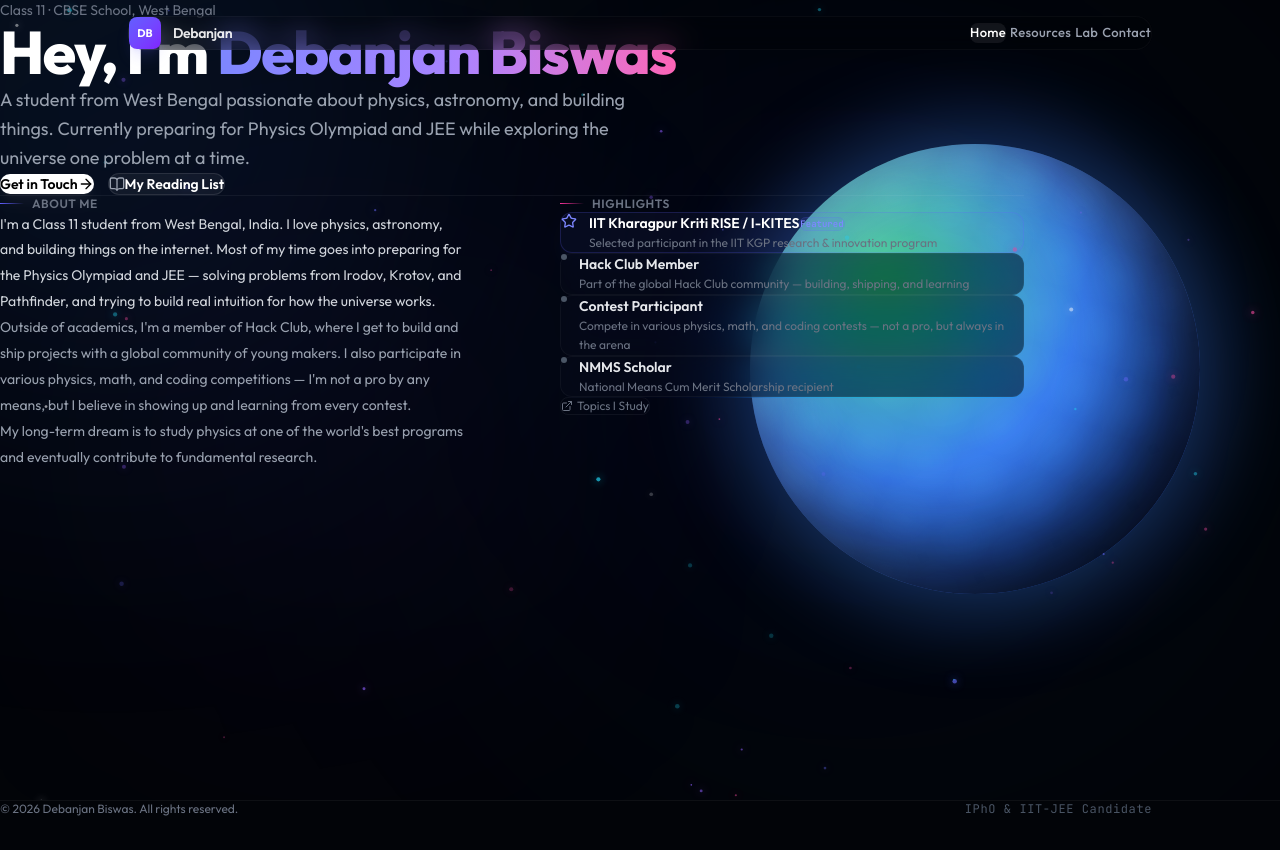
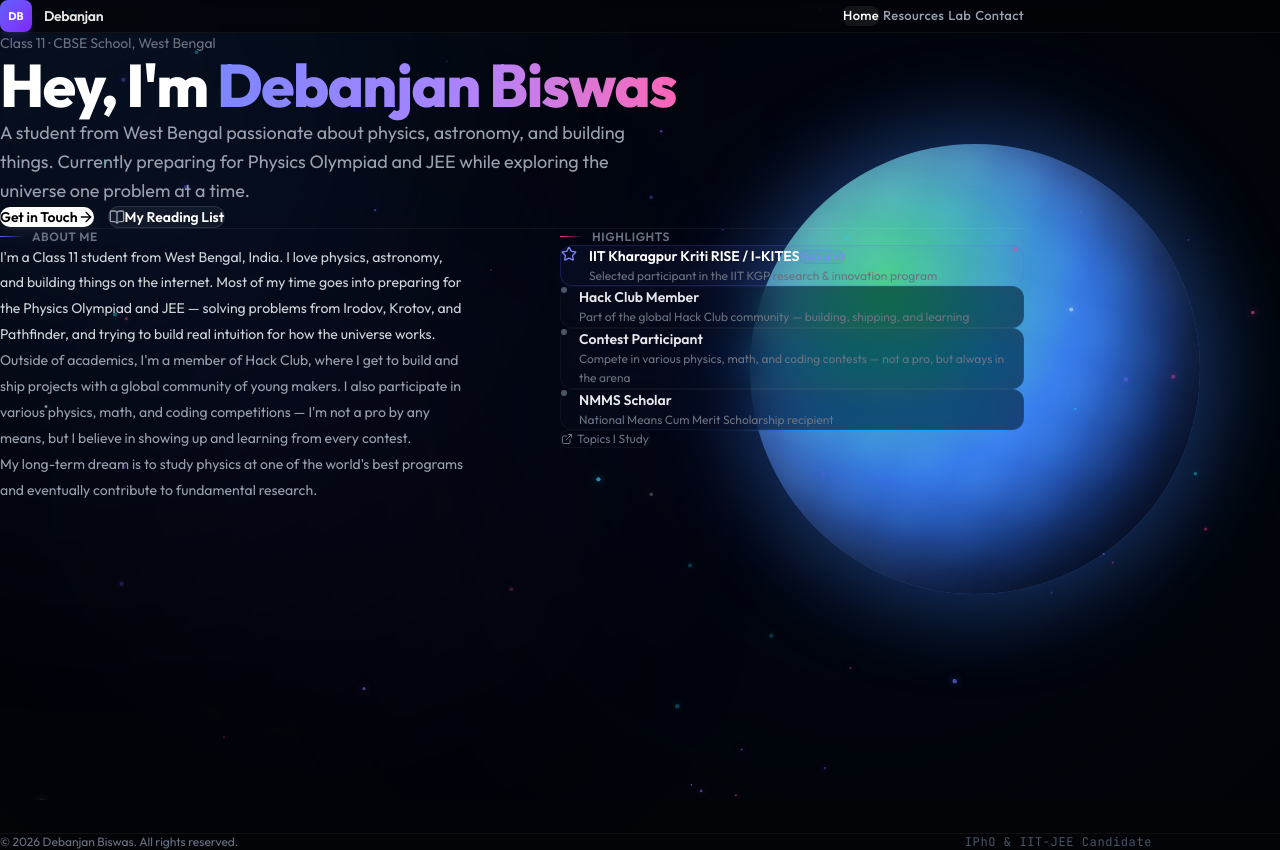
Before and after one commit to partofcosmos-site/debanjanbiswas, a Next.js app: page / in a window 1280 px wide. Before the commit the page ends 817 px from the top, so only its background shows below. Built offline with nearby package versions, Linux system fonts and the light colour scheme.

Commit message:
fix: replace floating navbar with static one, remove all overlap issues permanently

```diff
--- a/src/components/Contact.tsx
+++ b/src/components/Contact.tsx
@@ -8,7 +8,7 @@ const GOOGLE_FORM_URL =
 
 export default function Contact() {
   return (
-    <section className="relative min-h-screen px-6 flex flex-col justify-start items-center z-10 pt-48 sm:pt-52 md:pt-56 pb-20">
+    <section className="relative min-h-screen px-6 flex flex-col justify-start items-center z-10 pt-16 sm:pt-20 pb-20">
       {/* Background ambient lighting */}
       <div className="absolute right-0 bottom-1/4 w-96 h-96 bg-violet-600/3 rounded-full blur-[140px] pointer-events-none animate-pulse-slow" />
       <div className="absolute left-0 top-1/4 w-96 h-96 bg-indigo-600/3 rounded-full blur-[140px] pointer-events-none" />
--- a/src/components/Hero.tsx
+++ b/src/components/Hero.tsx
@@ -29,7 +29,7 @@ export default function Hero() {
   const { name, class: className, school, tagline, highlights } = studentData.profile;
 
   return (
-    <section className="relative min-h-screen flex flex-col justify-start overflow-hidden px-6 pt-48 sm:pt-52 md:pt-56 pb-20">
+    <section className="relative min-h-screen flex flex-col justify-start overflow-hidden px-6 pt-16 sm:pt-20 pb-20">
       {/* Soft background gradients */}
       <div className="absolute inset-0 z-0 pointer-events-none">
         <div className="absolute w-[500px] h-[500px] bg-indigo-600/8 rounded-full blur-[140px] top-[10%] right-[15%] animate-pulse-slow" />
--- a/src/components/Lab.tsx
+++ b/src/components/Lab.tsx
@@ -241,7 +241,7 @@ export default function Lab() {
   };
 
   return (
-    <section className="relative min-h-screen px-6 max-w-5xl mx-auto z-10 pt-48 sm:pt-52 md:pt-56 pb-20 flex flex-col justify-start items-center">
+    <section className="relative min-h-screen px-6 max-w-5xl mx-auto z-10 pt-16 sm:pt-20 pb-20 flex flex-col justify-start items-center">
       <div className="space-y-12 relative z-10 w-full flex flex-col items-center">
 
         {/* Section Header */}
--- a/src/components/Navbar.tsx
+++ b/src/components/Navbar.tsx
@@ -1,10 +1,10 @@
 "use client";
 
-import React, { useState, useEffect } from "react";
+import React, { useState } from "react";
 import Link from "next/link";
 import { usePathname } from "next/navigation";
 import { Menu, X } from "lucide-react";
-import { motion, AnimatePresence } from "framer-motion";
+import { AnimatePresence, motion } from "framer-motion";
 
 const navItems = [
   { name: "Home", path: "/" },
@@ -15,30 +15,15 @@ const navItems = [
 
 export default function Navbar() {
   const pathname = usePathname();
-  const [scrolled, setScrolled] = useState(false);
   const [mobileMenuOpen, setMobileMenuOpen] = useState(false);
-
-  useEffect(() => {
-    const handleScroll = () => {
-      setScrolled(window.scrollY > 20);
-    };
-    window.addEventListener("scroll", handleScroll);
-    return () => window.removeEventListener("scroll", handleScroll);
-  }, []);
 
   const handleLinkClick = () => {
     setMobileMenuOpen(false);
   };
 
   return (
-    <header
-      className={`fixed top-4 left-1/2 -translate-x-1/2 w-[calc(100%-2rem)] max-w-5xl z-50 rounded-2xl transition-all duration-500 ${
-        scrolled
-          ? "bg-[#020408]/70 backdrop-blur-2xl border border-white/8 shadow-2xl shadow-black/50 py-2.5"
-          : "bg-[#020408]/30 backdrop-blur-lg border border-white/[0.03] py-3.5"
-      }`}
-    >
-      <div className="px-6 flex items-center justify-between">
+    <header className="w-full relative z-50 bg-[#020408]/80 backdrop-blur-xl border-b border-white/5">
+      <div className="max-w-5xl mx-auto px-6 py-3.5 flex items-center justify-between">
         {/* Logo */}
         <Link href="/" className="flex items-center gap-3 group">
           <div className="w-8 h-8 rounded-lg bg-gradient-to-br from-indigo-500 to-violet-600 flex items-center justify-center text-white font-bold text-[11px] group-hover:scale-105 shadow-lg shadow-indigo-500/15 transition-transform duration-300">
@@ -58,17 +43,10 @@ export default function Navbar() {
                 key={item.name}
                 href={item.path}
                 className={`relative px-4 py-2 rounded-lg text-[13px] font-medium tracking-wide transition-colors ${
-                  isActive ? "text-white" : "text-gray-400 hover:text-gray-200"
+                  isActive ? "text-white bg-white/[0.07]" : "text-gray-400 hover:text-gray-200"
                 }`}
               >
-                {isActive && (
-                  <motion.div
-                    layoutId="navbar-indicator"
-                    className="absolute inset-0 bg-white/[0.07] rounded-lg"
-                    transition={{ type: "spring", bounce: 0.15, duration: 0.5 }}
-                  />
-                )}
-                <span className="relative z-10">{item.name}</span>
+                {item.name}
               </Link>
             );
           })}
@@ -77,7 +55,7 @@ export default function Navbar() {
         {/* Mobile Menu Toggle */}
         <button
           onClick={() => setMobileMenuOpen(!mobileMenuOpen)}
-          className="md:hidden p-2 text-gray-400 hover:text-white transition-colors"
+          className="md:hidden p-2 text-gray-400 hover:text-white transition-colors cursor-pointer"
         >
           {mobileMenuOpen ? <X className="w-5 h-5" /> : <Menu className="w-5 h-5" />}
         </button>
@@ -90,9 +68,9 @@ export default function Navbar() {
             initial={{ opacity: 0, height: 0 }}
             animate={{ opacity: 1, height: "auto" }}
             exit={{ opacity: 0, height: 0 }}
-            className="md:hidden mt-2 mx-3 rounded-xl border border-white/5 bg-[#020408]/95 backdrop-blur-2xl overflow-hidden"
+            className="md:hidden border-t border-white/5 bg-[#020408]/95 backdrop-blur-2xl overflow-hidden"
           >
-            <nav className="flex flex-col px-3 py-2 gap-0.5">
+            <nav className="flex flex-col px-6 py-2 gap-0.5">
               {navItems.map((item) => {
                 const isActive = pathname === item.path;
                 return (
--- a/src/components/Projects.tsx
+++ b/src/components/Projects.tsx
@@ -76,7 +76,7 @@ export default function Projects() {
   const [showStack, setShowStack] = useState(false);
 
   return (
-    <section className="relative min-h-screen px-6 max-w-5xl mx-auto z-10 pt-48 sm:pt-52 md:pt-56 pb-20 flex flex-col justify-start">
+    <section className="relative min-h-screen px-6 max-w-5xl mx-auto z-10 pt-16 sm:pt-20 pb-20 flex flex-col justify-start">
       {/* Background Ambience */}
       <div className="absolute right-0 top-1/4 w-80 h-80 bg-indigo-600/4 rounded-full blur-[120px] pointer-events-none animate-pulse-slow" />
       <div className="absolute left-0 bottom-1/4 w-96 h-96 bg-violet-600/3 rounded-full blur-[140px] pointer-events-none" />
```
